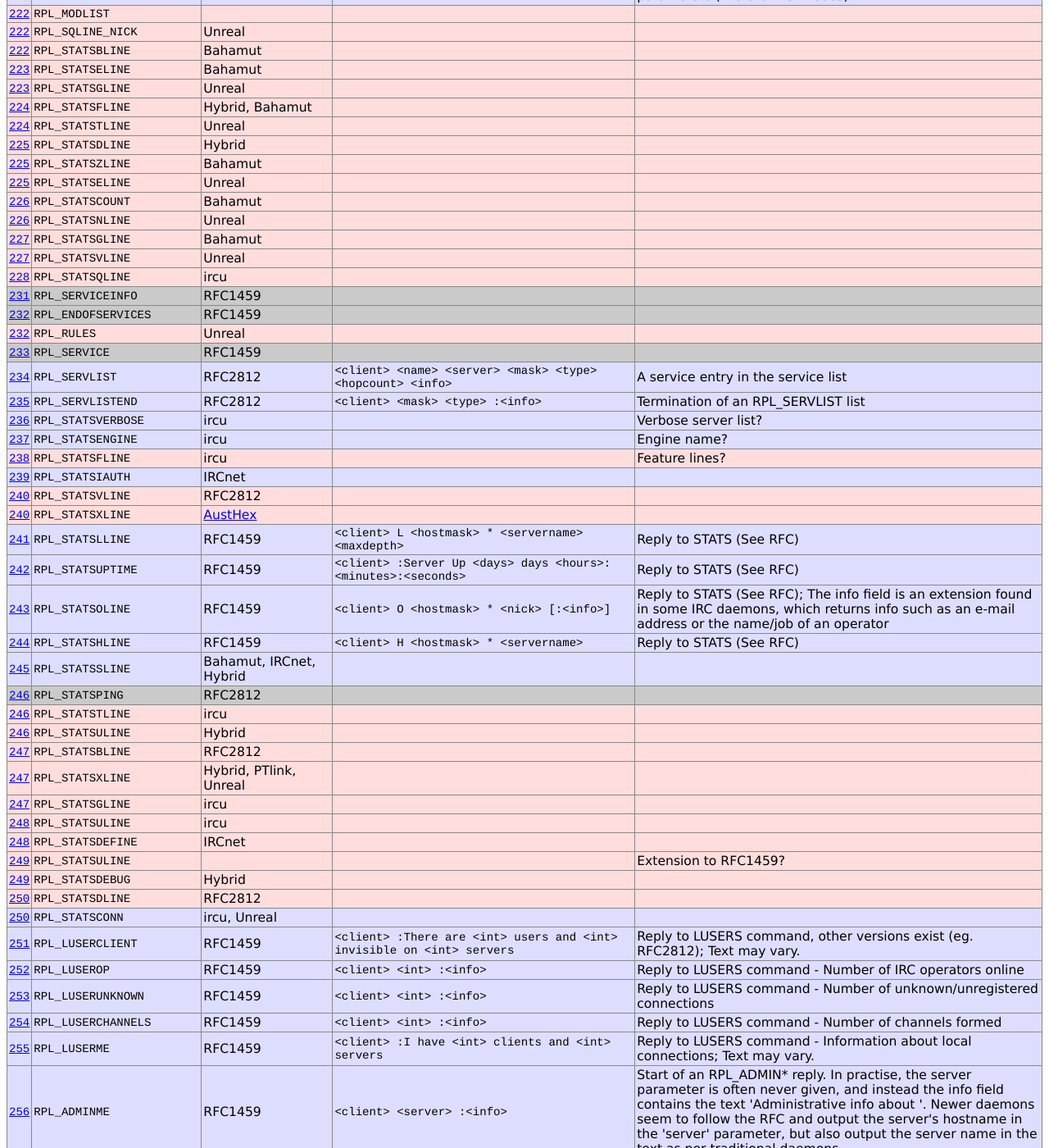
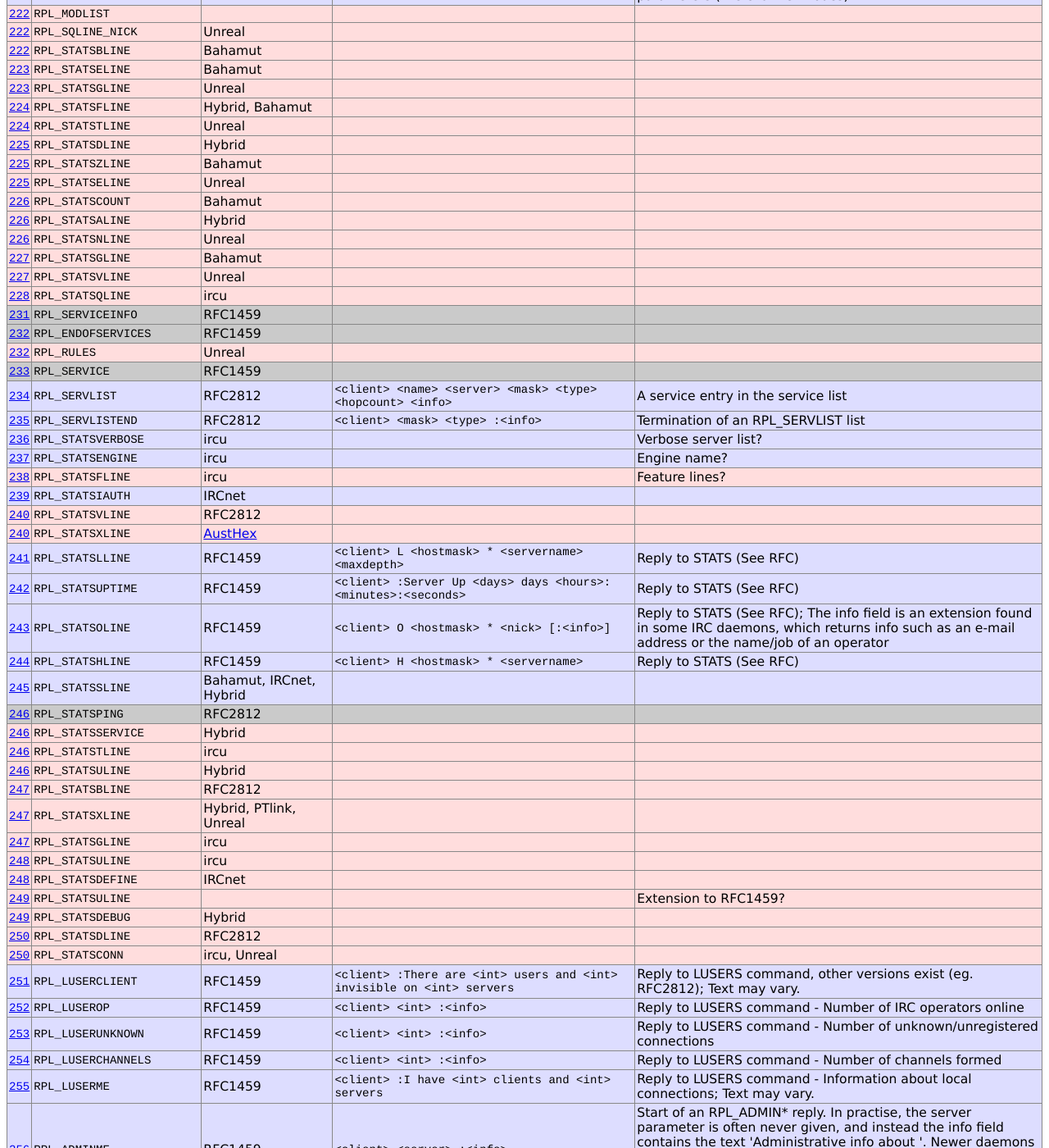
Before and after one commit to ircdocs/irc-defs, a Jekyll site: the page built from defs/ircnumerics.html, in a window 1280 px wide and 1400 px high, scrolled down 1843 px. Shown: the whole window at 82% size. Built offline with Jekyll 4.4.1, drawn with Linux system fonts in a browser that asks for light colours.

Commit message:
ircnumerics: Add some Hybrid STATS numerics

```diff
--- a/_data/ircnumerics.yaml
+++ b/_data/ircnumerics.yaml
@@ -490,6 +490,12 @@
         conflict: true
 
     -
+        name: RPL_STATSALINE
+        numeric: "226"
+        origin: Hybrid
+        conflict: true
+
+    -
         name: RPL_STATSNLINE
         numeric: "226"
         origin: Unreal
@@ -631,6 +637,12 @@
         obsolete: true
 
     -
+        name: RPL_STATSSERVICE
+        numeric: "246"
+        origin: Hybrid
+        conflict: true
+
+    -
         name: RPL_STATSTLINE
         numeric: "246"
         origin: ircu
@@ -694,6 +706,7 @@
         name: RPL_STATSCONN
         numeric: "250"
         origin: "ircu, Unreal"
+        conflict: true
 
     -
         name: RPL_LUSERCLIENT
```
